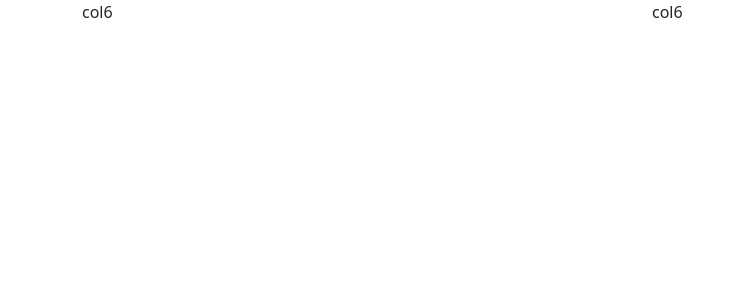
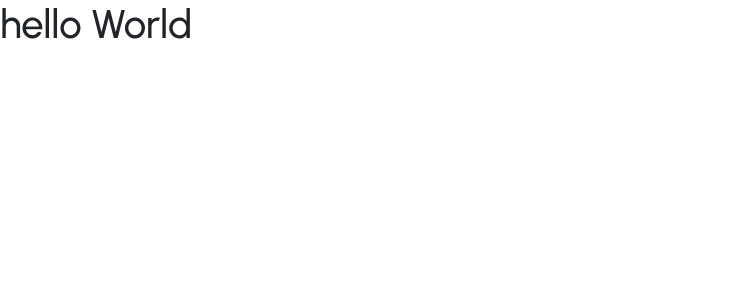
Before and after one commit to tansenkhan1990/ecommerce-react, a React (Create React App) app: page / in a window 1280 px wide. Shown: the top 300 px of the page, without its empty margins (0-743 px from the left). Built offline with nearby package versions, Linux system fonts and the light colour scheme.

Commit message:
initialize new project

```diff
--- a/public/index.html
+++ b/public/index.html
@@ -1,54 +1,25 @@
 <!DOCTYPE html>
 <html lang="en">
+
 <head>
   <meta charset="utf-8" />
-    <link rel="icon" href="%PUBLIC_URL%/favicon.ico" />
   <meta name="viewport" content="width=device-width, initial-scale=1" />
-    <meta name="theme-color" content="#000000" />
-    <meta
-      name="description"
-      content="Web site created using create-react-app"
-    />
-    <link rel="apple-touch-icon" href="%PUBLIC_URL%/logo192.png" />
-    <!--
-      manifest.json provides metadata used when your web app is installed on a
-      user's mobile device or desktop. See https://developers.google.com/web/fundamentals/web-app-manifest/
-    -->
-    <link rel="manifest" href="%PUBLIC_URL%/manifest.json" />
+  <meta name="description" content="Web site created using create-react-app" />
   <link
-    rel="stylesheet"
-    href="https://use.fontawesome.com/releases/v5.5.0/css/all.css"
-    integrity="sha384-B4dIYHKNBt8Bc12p+WXckhzcICo0wtJAoU8YZTY5qE0Id1GSseTk6S+L3BlXeVIU"
-    crossorigin="anonymous"
-  />
-  <!-- google fonts -->
-  <link
-    href="https://fonts.googleapis.com/css?family=Oswald|Permanent+Marker"
-    rel="stylesheet"
-  />
-    <!--
-      Notice the use of %PUBLIC_URL% in the tags above.
-      It will be replaced with the URL of the `public` folder during the build.
-      Only files inside the `public` folder can be referenced from the HTML.
-
-      Unlike "/favicon.ico" or "favicon.ico", "%PUBLIC_URL%/favicon.ico" will
-      work correctly both with client-side routing and a non-root public URL.
-      Learn how to configure a non-root public URL by running `npm run build`.
-    -->
+    href="https://fonts.googleapis.com/css2?family=Urbanist:ital,wght@0,100;0,200;0,300;0,400;0,500;0,600;0,700;0,800;0,900;1,100;1,200;1,300;1,400;1,500;1,600;1,700;1,800;1,900&display=swap"
+    rel="stylesheet">
+  <style>
+    * {
+      margin: 0;
+      font-family: 'Urbanist', sans-serif;
+    }
+  </style>
   <title>React App</title>
 </head>
+
 <body>
   <noscript>You need to enable JavaScript to run this app.</noscript>
   <div id="root"></div>
-    <!--
-      This HTML file is a template.
-      If you open it directly in the browser, you will see an empty page.
+</body>
 
-      You can add webfonts, meta tags, or analytics to this file.
-      The build step will place the bundled scripts into the <body> tag.
-
-      To begin the development, run `npm start` or `yarn start`.
-      To create a production bundle, use `npm run build` or `yarn build`.
-    -->
-  </body>
 </html>
--- a/src/App.js
+++ b/src/App.js
@@ -4,12 +4,7 @@
 
 function App() {
   return (
-    <div className='container'>
-      <div className='row'>
-        <div className='col-6'>col6</div>
-        <div className='col-6'>col6</div>
-      </div>
-    </div>
+    <h1>hello World</h1>
   );
 }
 
```
Lines whose indentation alone changed are shown as unchanged.
